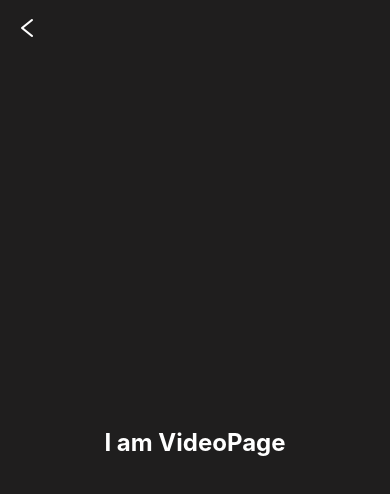
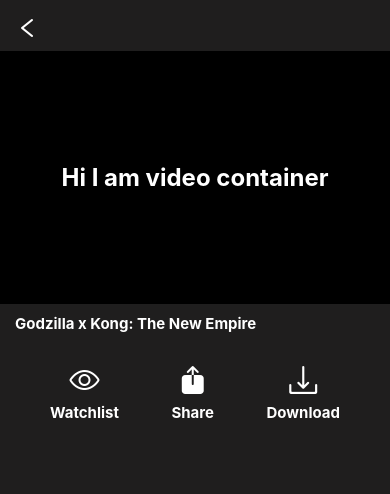
Before and after one commit to CODERonak1/CODERonak1-Jio-Cinema-Mobile-App-Clone, a React Native app: screen /VideoPage in a window 390 px wide. Shown: the top 494 px of the page. Built offline with nearby package versions, Linux system fonts and the light colour scheme; no server answers.

Commit message:
almost completed the videoPage.tsx and also added comments

```diff
--- a/screens/VideoPage.tsx
+++ b/screens/VideoPage.tsx
@@ -1,38 +1,74 @@
 import { StyleSheet, Text, View, SafeAreaView, Pressable } from 'react-native';
-// Imports the usenavigation hook
+// Imports the useNavigation hook from React Navigation for screen navigation
 import { useNavigation } from '@react-navigation/native';
 import React from 'react';
 
-// icons
+// Icons from Expo Vector Icons library
 import AntDesign from '@expo/vector-icons/AntDesign';
+import { Ionicons } from '@expo/vector-icons';
 
-// VideoPage screen
-
+// VideoPage screen component
 const VideoPage = () => {
 
-    // initilizes the usenavigation hook
+    // Initializes the useNavigation hook to handle navigation
     const navigation = useNavigation();
 
-    // This function navigates to the previous screen Home
+    // This function navigates back to the previous screen (Home)
     const back = () => {
         navigation.goBack();
         console.log("Just went back from the VideoPage screen");
     }
 
     return (
+        // SafeAreaView to handle safe area for devices with notches, etc.
         <SafeAreaView style={styles.background}>
 
-            {/* This is the back button, which navigates back to the home */}
+            {/* Back button to navigate back to the previous screen */}
             <Pressable onPress={back}>
                 <AntDesign name="left" size={24} color="white" style={{ marginTop: 15, marginLeft: 15 }} />
             </Pressable>
 
-            <View style={styles.container}>
-                <Text style={styles.text}>I am VideoPage</Text>
+            {/* Video container placeholder */}
+            <View style={styles.videoContainer}>
+                <Text style={styles.text}>Hi I am video container</Text>
+            </View>
+
+            {/* Title of the video being displayed */}
+            <View>
+                <Text style={styles.videoName}>Godzilla x Kong: The New Empire</Text>
+            </View>
+
+            {/* Icons section for watchlist, share, and download options */}
+            <View style={styles.videoIcons}>
+
+                {/* Watchlist icon and label */}
+                <Pressable>
+                    <View style={styles.icons}>
+                        <Ionicons name="eye-outline" size={32} color="white" />
+                        <Text style={styles.iconTitle}>Watchlist</Text>
+                    </View>
+                </Pressable>
+
+                {/* Share icon and label */}
+                <Pressable>
+                    <View style={styles.icons}>
+                        <Ionicons name="share" size={32} color="white" />
+                        <Text style={styles.iconTitle}>Share</Text>
+                    </View>
+                </Pressable>
+
+                {/* Download icon and label */}
+                <Pressable>
+                    <View style={styles.icons}>
+                        <AntDesign name="download" size={32} color="white" />
+                        <Text style={styles.iconTitle}>Download</Text>
+                    </View>
+                </Pressable>
+
             </View>
         </SafeAreaView>
     )
-}
+};
 
 export default VideoPage;
 
@@ -42,10 +78,13 @@
         height: "100%",
     },
 
-    container: {
-        flex: 1,
+    videoContainer: {
+        // flex: 1,
         alignItems: 'center',
         justifyContent: 'center',
+        backgroundColor: "black",
+        height: "30%",
+        marginVertical: 10,
     },
 
     text: {
@@ -53,4 +92,30 @@
         fontWeight: 'bold',
         color: "white",
     },
+
+    videoName: {
+        textAlign: "left",
+        color: "white",
+        fontSize: 15,
+        fontWeight: "bold",
+        marginLeft: 15,
+    },
+
+    videoIcons: {
+        justifyContent: "space-between",
+        flexDirection: "row",
+        alignItems: "center",
+        marginTop: 30,
+        marginHorizontal: 50,
+    },
+    icons: {
+        flexDirection: "column",
+        alignItems: "center",
+        gap: 5,
+    },
+    iconTitle: {
+        color: "white",
+        fontSize: 15,
+        fontWeight: "bold",
+    },
 })
```
